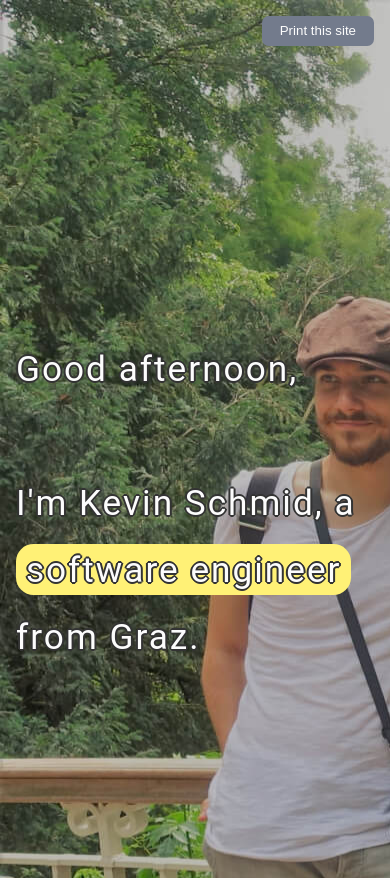
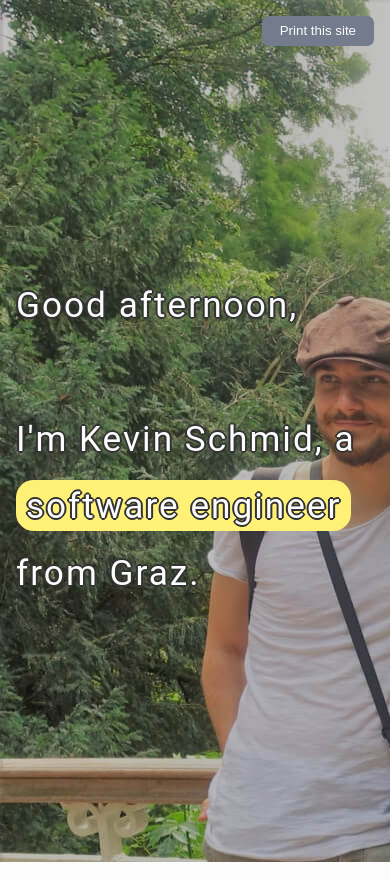
Before and after one commit to kevin-schmid/kevin-schmid.github.io, a plain HTML site: page index.html in a window 390 px wide. Shown: the top 880 px of the page. Drawn offline with Linux system fonts and the light colour scheme; a web font is replaced by a local one.

Commit message:
reduced padding top of header, incremented padding bottom of mobile header

```diff
--- a/css/style.css
+++ b/css/style.css
@@ -30,7 +30,7 @@ html {
 }
 
 header {
-	padding-top: 15rem;
+	padding-top: 9rem;
 	padding-bottom: 16rem;
 	background-image: url("../img/hero.jpg");
 	background-repeat: no-repeat;
@@ -152,8 +152,7 @@ footer {
 
 @media (max-width: 42rem) {
 	header {
-		padding-top: 13rem;
-		padding-bottom: 13rem;
+		padding-bottom: 16rem;
 	}
 
 	h1 {
```
